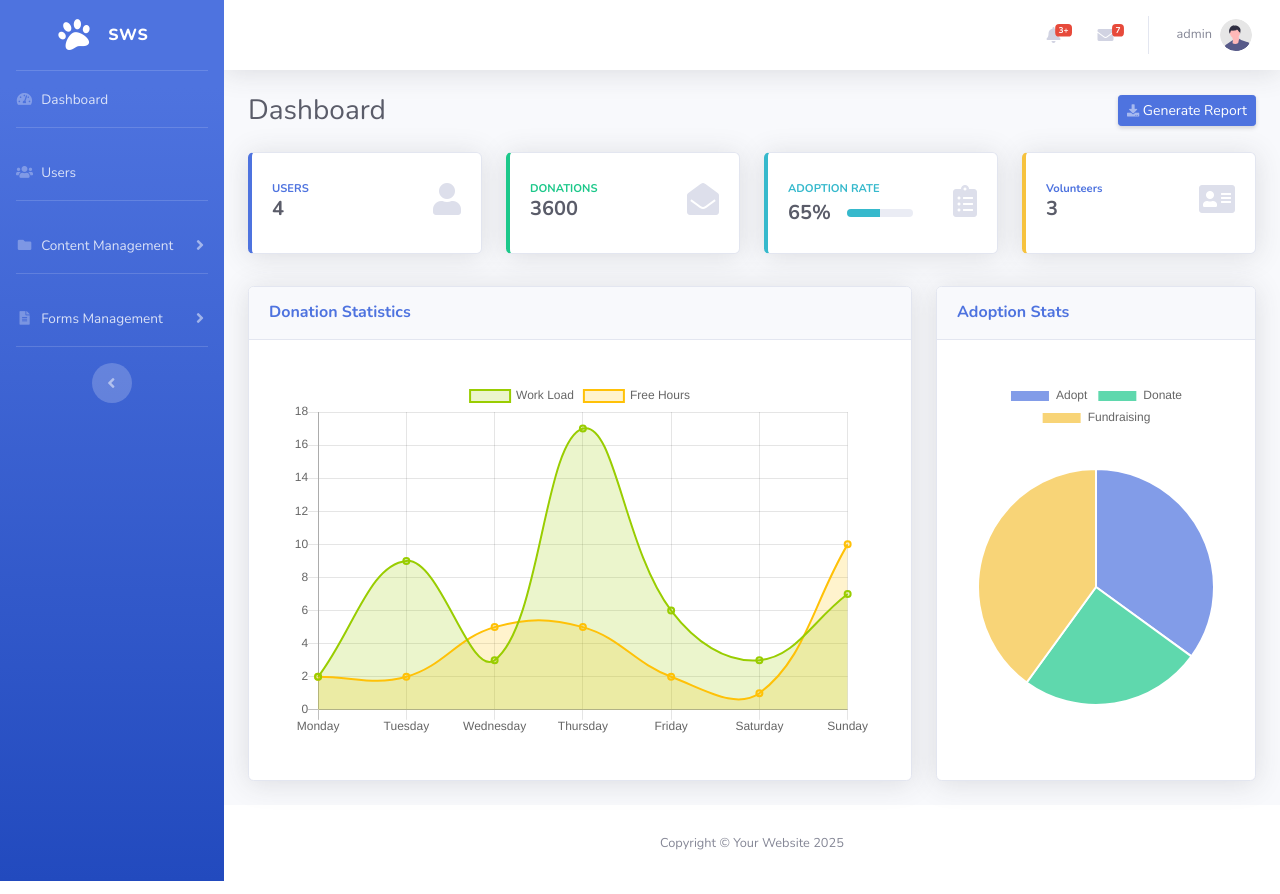
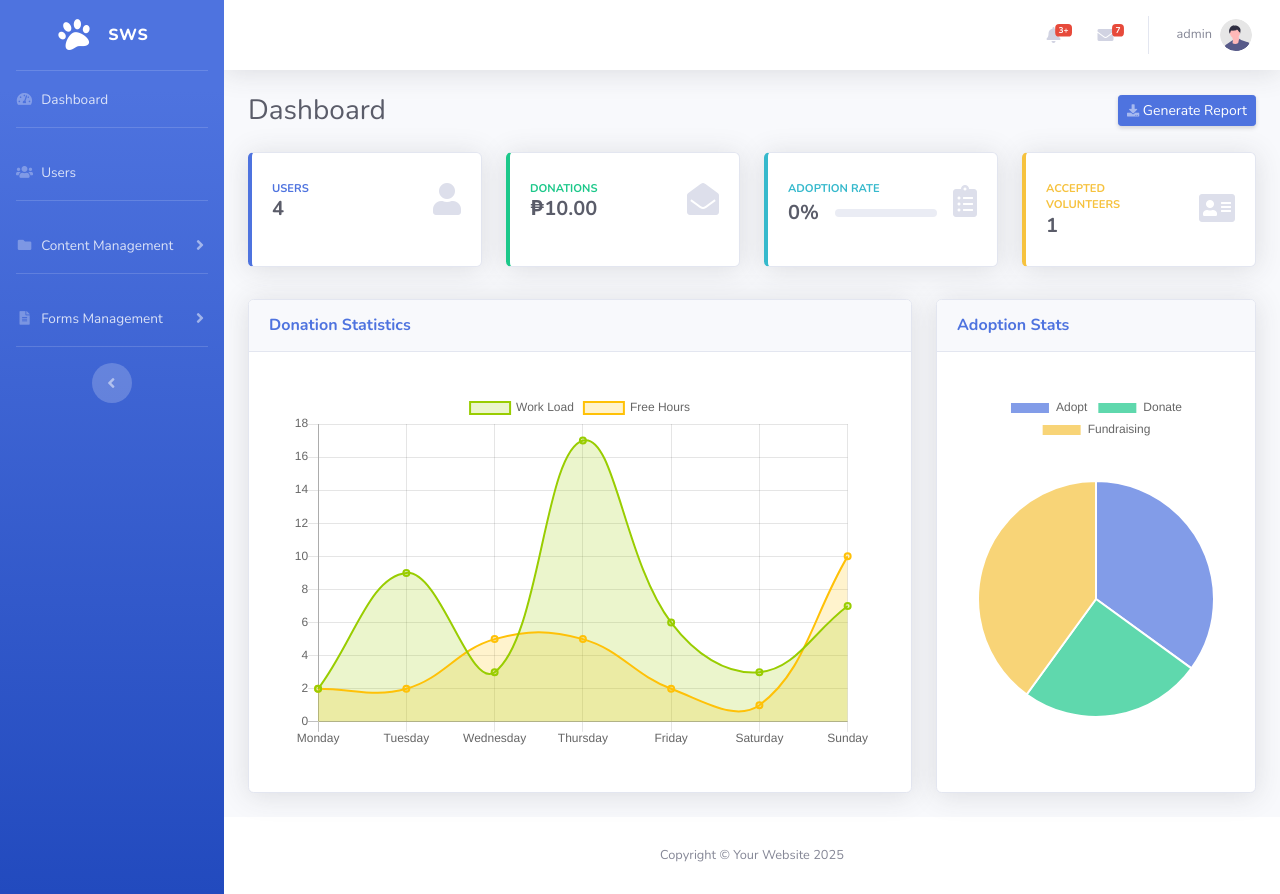
Before and after one commit to masterluwes/SWS_v0, a PHP site: page /admin_dashboard.php in a window 1280 px wide. Run offline with PHP 8.4, Linux system fonts and the light colour scheme; a user stored in the database is signed in; data comes from the database, SQL or seed files in the repository; tables that the repository leaves empty or names only in its code hold one stand-in row (values such as "Sample post"); some libraries are stand-ins or nearby versions.

Commit message:
Simple Dashboard Changes
Changed "Donations", "AR", "Volunteers"

```diff
--- a/admin/admin_adoption_forms.php
+++ b/admin/admin_adoption_forms.php
@@ -82,8 +82,8 @@ $result = $conn->query($query);
                                 <th>Pronouns</th>
                                 <th>What prompted you?</th>
                                 <th>Animal Interested</th>
+                                <th>Adoption Status</th>
                                 <th>Adopted Before?</th>
-                                <th>Adoption Status</th>
                                 <th class="actions">Actions</th>
                             </tr>
                         </thead>
--- a/admin/admin_dashboard.php
+++ b/admin/admin_dashboard.php
@@ -4,6 +4,38 @@ if (!isset($_SESSION['username']) || $_SESSION['role'] != 'admin') {
     header("Location: login.php");
     exit();
 }
+?>
+
+<?php
+include 'db.php';
+
+// Get total accepted volunteers count
+$accepted_volunteer_query = "SELECT COUNT(*) AS accepted_volunteers FROM volunteers WHERE status = 'Accepted'";
+$accepted_volunteer_result = $conn->query($accepted_volunteer_query);
+$accepted_volunteer_data = $accepted_volunteer_result->fetch_assoc();
+$total_accepted_volunteers = $accepted_volunteer_data['accepted_volunteers'];
+
+// Get total number of animals
+$total_pets_query = "SELECT COUNT(*) AS total_pets FROM animals";
+$total_pets_result = $conn->query($total_pets_query);
+$total_pets_data = $total_pets_result->fetch_assoc();
+$total_pets = $total_pets_data['total_pets'];
+
+// Get number of adopted animals (adopted = 1 means adopted)
+$adopted_pets_query = "SELECT COUNT(*) AS adopted_pets FROM animals WHERE adopted = 1";
+$adopted_pets_result = $conn->query($adopted_pets_query);
+$adopted_pets_data = $adopted_pets_result->fetch_assoc();
+$adopted_pets = $adopted_pets_data['adopted_pets'];
+
+// Calculate adoption rate (Prevent division by zero)
+$adoption_rate = ($total_pets > 0) ? round(($adopted_pets / $total_pets) * 100, 2) : 0;
+
+// Get total donation amount
+$total_donations_query = "SELECT SUM(amount) AS total_donations FROM donations";
+$total_donations_result = $conn->query($total_donations_query);
+$total_donations_data = $total_donations_result->fetch_assoc();
+$total_donations = $total_donations_data['total_donations'] ?? 0; // Default to 0 if no donations
+
 ?>
 
 <!DOCTYPE html>
@@ -40,9 +72,6 @@ if (!isset($_SESSION['username']) || $_SESSION['role'] != 'admin') {
             /* Smooth corners */
         }
     </style>
-
-
-
 </head>
 
 <body id="page-top">
@@ -261,7 +290,7 @@ if (!isset($_SESSION['username']) || $_SESSION['role'] != 'admin') {
                                         <div class="row no-gutters align-items-center">
                                             <div class="col mr-5">
                                                 <div class="text-xs font-weight-bold text-success text-uppercase">Donations</div>
-                                                <div class="h5 mb-0 font-weight-bold text-gray-800">3600</div>
+                                                <div class="h5 mb-0 font-weight-bold text-gray-800">₱<?= number_format($total_donations, 2); ?></div>
                                             </div>
                                             <div class="col-auto">
                                                 <i class="fa fa-envelope-open fa-2x text-gray-300" aria-hidden="true"></i>
@@ -276,16 +305,21 @@ if (!isset($_SESSION['username']) || $_SESSION['role'] != 'admin') {
                         <div class="col-xl-3 col-md-6 mb-2">
                             <div class="card border-left-info shadow h-100 py-2">
                                 <div class="card-body">
-                                    <div class="row no-guters align-items-center">
+                                    <div class="row no-gutters align-items-center">
                                         <div class="col mr-2">
                                             <div class="text-xs font-weight-bold text-info text-uppercase mb-1">Adoption Rate</div>
                                             <div class="row no-gutters align-items-center">
                                                 <div class="col-auto">
-                                                    <div class="h5 mb-0 mr-3 font-weight-bold text-gray-800">65%</div>
+                                                    <div class="h5 mb-0 mr-3 font-weight-bold text-gray-800">
+                                                        <?php echo $adoption_rate; ?>% <!-- ✅ Display calculated percentage -->
+                                                    </div>
                                                 </div>
                                                 <div class="col">
                                                     <div class="progress progress-sm mr-2">
-                                                        <div class="progress-bar bg-info" role="progressbar" style="width:50%;" aria-valuenow="50" aria-valuemin="0" aria-valuemax="100"></div>
+                                                        <div class="progress-bar bg-info" role="progressbar"
+                                                            style="width: <?php echo $adoption_rate; ?>%;"
+                                                            aria-valuenow="<?php echo $adoption_rate; ?>"
+                                                            aria-valuemin="0" aria-valuemax="100"></div>
                                                     </div>
                                                 </div>
                                             </div>
@@ -298,6 +332,7 @@ if (!isset($_SESSION['username']) || $_SESSION['role'] != 'admin') {
                             </div>
                         </div>
 
+
                         <!-- Volunteers -->
                         <div class="col-xl-3 col-md-6 mb-2">
                             <a href="admin_volunteer_forms.php" class="text-decoration-none">
@@ -305,8 +340,10 @@ if (!isset($_SESSION['username']) || $_SESSION['role'] != 'admin') {
                                     <div class="card-body">
                                         <div class="row no-gutters align-items-center">
                                             <div class="col mr-5">
-                                                <div class="text-xs font-weight-bold text-warningtext-uppercase">Volunteers</div>
-                                                <div class="h5 mb-0 font-weight-bold text-gray-800">3</div>
+                                                <div class="text-xs font-weight-bold text-warning text-uppercase">Accepted Volunteers</div>
+                                                <div class="h5 mb-0 font-weight-bold text-gray-800">
+                                                    <?php echo $total_accepted_volunteers; ?>
+                                                </div>
                                             </div>
                                             <div class="col-auto">
                                                 <i class="fa fa-address-card fa-2x text-gray-300" aria-hidden="true"></i>
@@ -316,8 +353,6 @@ if (!isset($_SESSION['username']) || $_SESSION['role'] != 'admin') {
                                 </div>
                             </a>
                         </div>
-
-
 
                     </div>
                     <br>
```
Also changed, not shown: admin/uploads/1738670925_gcash2.jpg (added).
